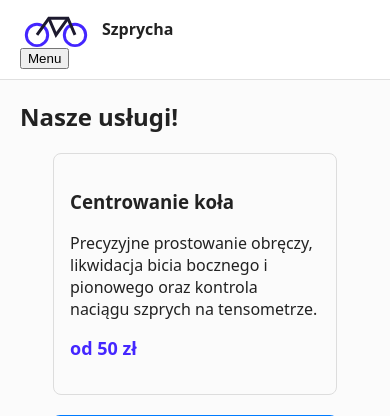
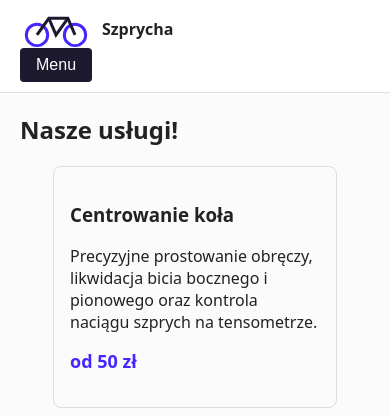
Before and after one commit to rafalkonarski/ti-lab-konarski, a PHP site: page / in a window 390 px wide. Shown: the top 416 px of the page. Run offline with PHP 8.4, Linux system fonts and the light colour scheme.

Commit message:
lab2: zamknięcie poprawnie stylów

```diff
--- a/style.css
+++ b/style.css
@@ -103,15 +103,20 @@ main, #kontakt {
     }
     .menu-toggle {
         display: block;
+        padding: 8px 16px;
+        background-color: #1d1a2f;
+        color: #ffffff;
+        border: none;
+        border-radius: 4px;
+        font-size: 16px;
         cursor: pointer;
     }
     .menu {
-    display: none; /* Domyślnie zwijamy/ukrywamy menu */
-  }
-
+    display: none;
+    }
   .menu.menu--open {
-    display: flex; /* lub display: block - rozwinięcie po kliknięciu */
-    flex-direction: column;
-    gap: 10px;
+    padding: none;
+    text-decoration: none;
+    color: inherit;
   }
 }
```
